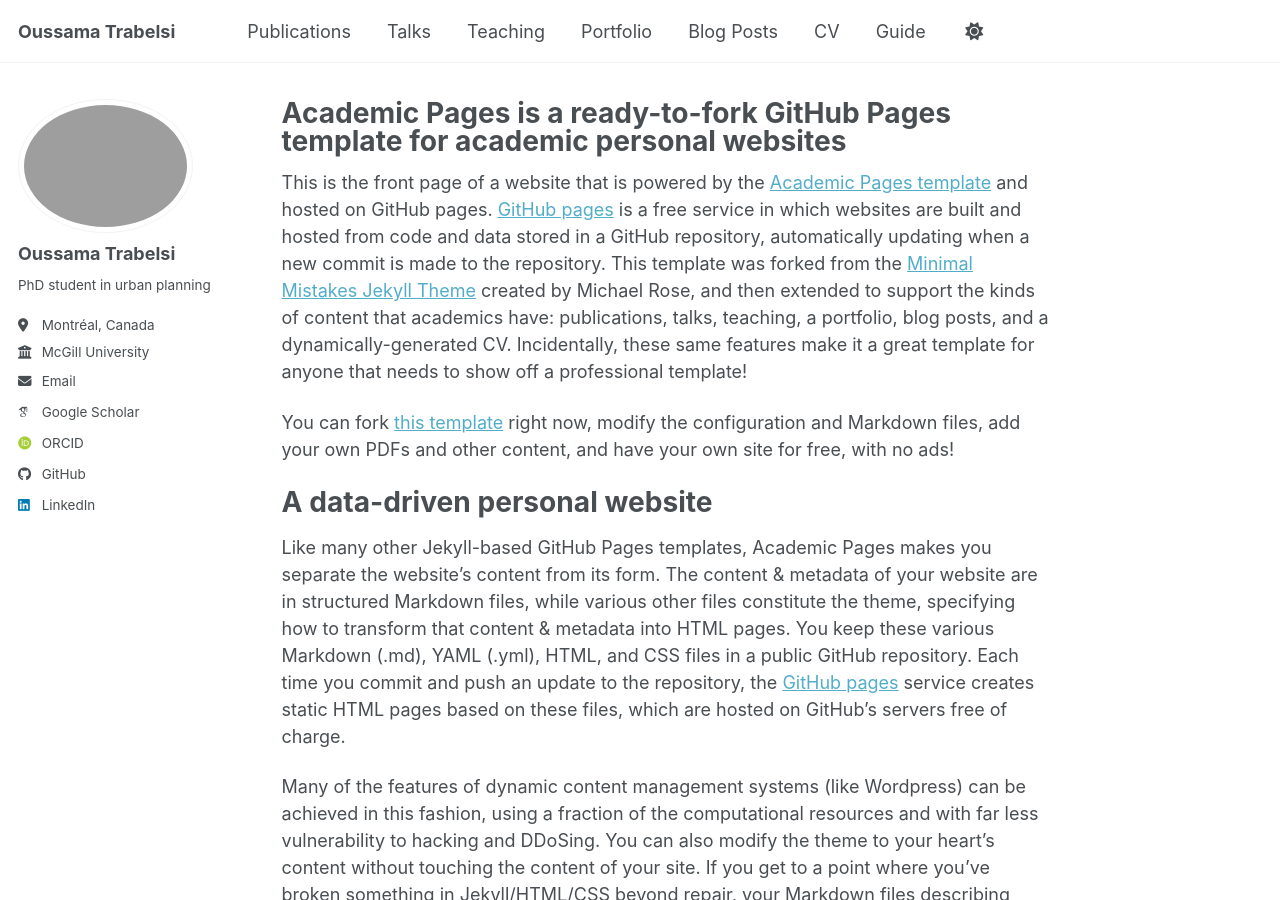
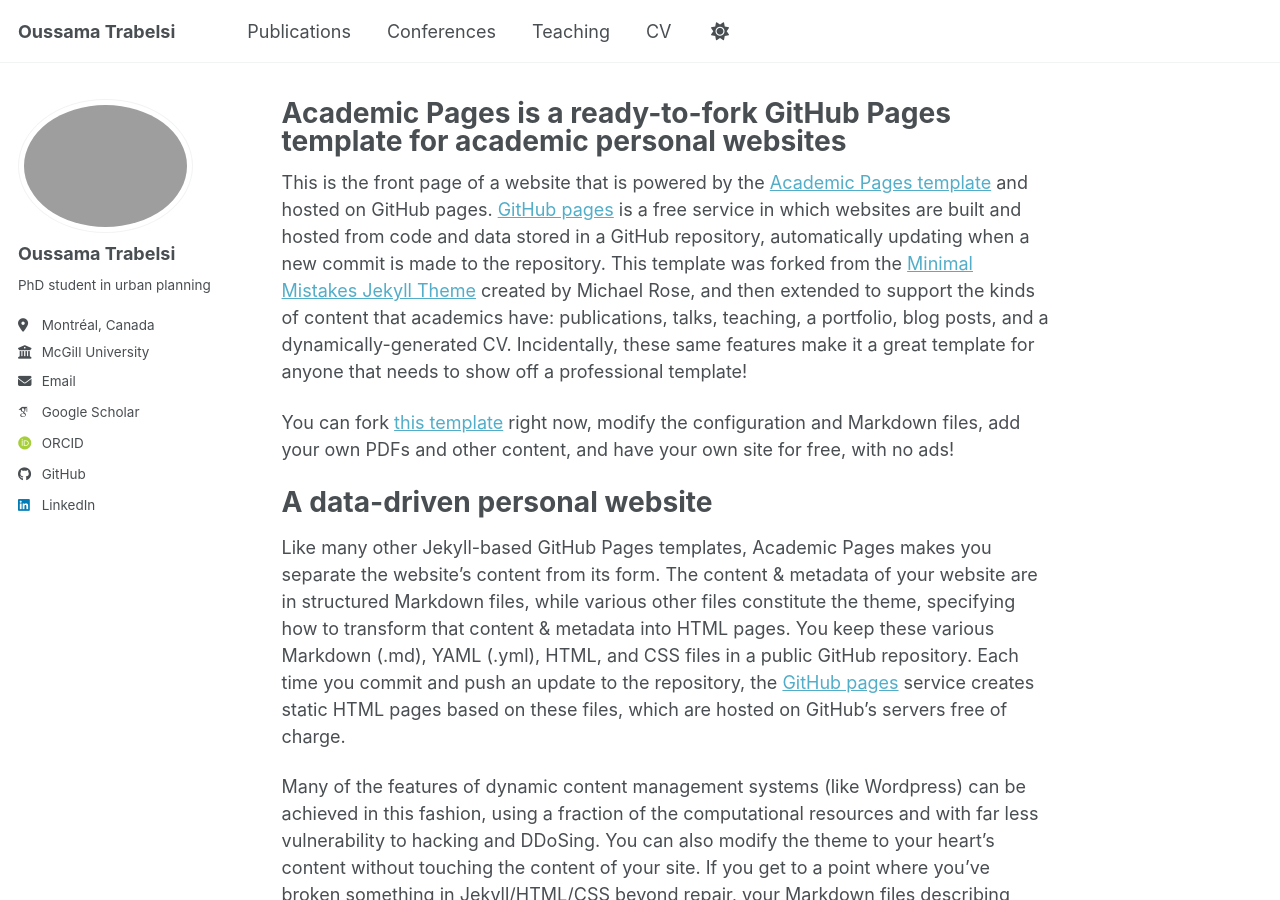
Before and after one commit to OussemaTrabelsi98/oussematrabelsi98.github.io, a Jekyll site: the page built from _pages/about.md, in a window 1280 px wide and 900 px high. Built offline with Jekyll 4.4.1, drawn with Linux system fonts in a browser that asks for light colours; some web fonts are replaced; a script bundle is joined from its source files by our own code; library files that are not in the unit come from our copies.

Commit message:
clean pages

```diff
--- a/_data/navigation.yml
+++ b/_data/navigation.yml
@@ -11,23 +11,14 @@
   - title: "Publications"
     url: /publications/
 
-  - title: "Talks"
+  - title: "Conferences"
     url: /talks/
 
   - title: "Teaching"
     url: /teaching/
-
-  - title: "Portfolio"
-    url: /portfolio/
-
-  - title: "Blog Posts"
-    url: /year-archive/
 
   - title: "CV"
     url: /cv/
 
   # - title: "CV"
   #   url: /cv-json/
-
-  - title: "Guide"
-    url: /markdown/
```
